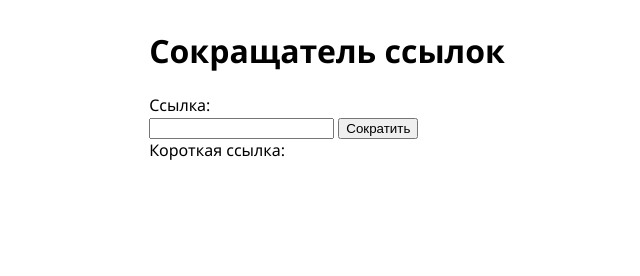
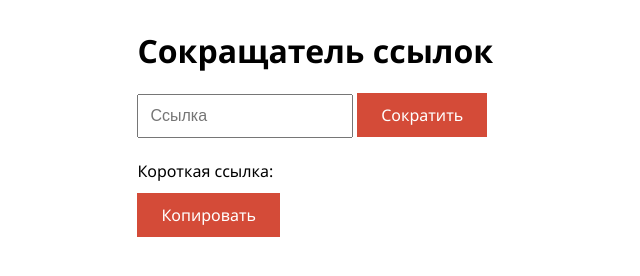
Before and after one commit to JustNik8/CoolUrlShortener, a plain HTML site: page frontend/index.html in a window 1280 px wide. Shown: the whole page, without its empty margins (313-953 px from the left). Drawn offline with Linux system fonts and the light colour scheme.

Commit message:
make frontend more beatiful

```diff
--- a/frontend/index.html
+++ b/frontend/index.html
@@ -10,15 +10,20 @@
     <title>URL shortener</title>
 </head>
 <body>
-<div>
+<div class="main_container">
     <h1>Сокращатель ссылок</h1>
 
-    <label for="url_input">Ссылка:</label><br>
-    <input id="url_input" type="text"/>
-    <button id="shorten" onclick="onShortenerClick()">Сократить</button>
+    <label for="url_input"></label>
+    <input id="url_input" class="form-control" placeholder="Ссылка" type="text"/>
+    <a id="shorten" class="shorten_btn" onclick="onShortenerClick()">Сократить</a>
+    <br>
     <br>
     <p class="short_url">Короткая ссылка:</p>
     <p id="short_url" class="short_url" style="visibility: hidden"></p>
+
+    <br>
+    <br>
+    <a id="copy" class="shorten_btn" onclick="copyToClipboard()">Копировать</a>
 </div>
 <script src="index.js"></script>
 </body>
--- a/frontend/index.js
+++ b/frontend/index.js
@@ -19,3 +19,14 @@ async function onShortenerClick() {
     shortUrlElem.style.visibility = "visible";
     shortUrlElem.innerHTML = json.short_url;
 }
+
+
+function copyToClipboard() {
+    let copyText = shortUrlElem.innerHTML
+
+    // Copy the text inside the text field
+    navigator.clipboard.writeText(copyText)
+        .then(() => console.log("Copied"))
+        .catch(err => console.log(err));
+
+}
--- a/frontend/style.css
+++ b/frontend/style.css
@@ -6,6 +6,42 @@ body {
     justify-content: center;
 }
 
+.main_container {
+    width: 30%;
+}
+
 .short_url {
     display: inline;
 }
+
+.form-control {
+    position: relative;
+    font-size: 16px;
+    height: auto;
+    padding: 11px;
+    width: 50%;
+
+    &:focus {
+        z-index: 2;
+    }
+}
+
+.shorten_btn {
+    cursor: pointer;
+    color: #fff; /* цвет текста */
+    text-decoration: none; /* убирать подчёркивание у ссылок */
+    user-select: none; /* убирать выделение текста */
+    background: rgb(212, 75, 56); /* фон кнопки */
+    padding: .7em 1.5em; /* отступ от текста */
+    outline: none; /* убирать контур в Mozilla */
+}
+
+/* при наведении курсора мышки */
+a.shorten_btn:hover {
+    background: rgb(232, 95, 76);
+}
+
+/* при нажатии */
+a.shorten_btn:active {
+    background: rgb(152, 15, 0);
+}
```
